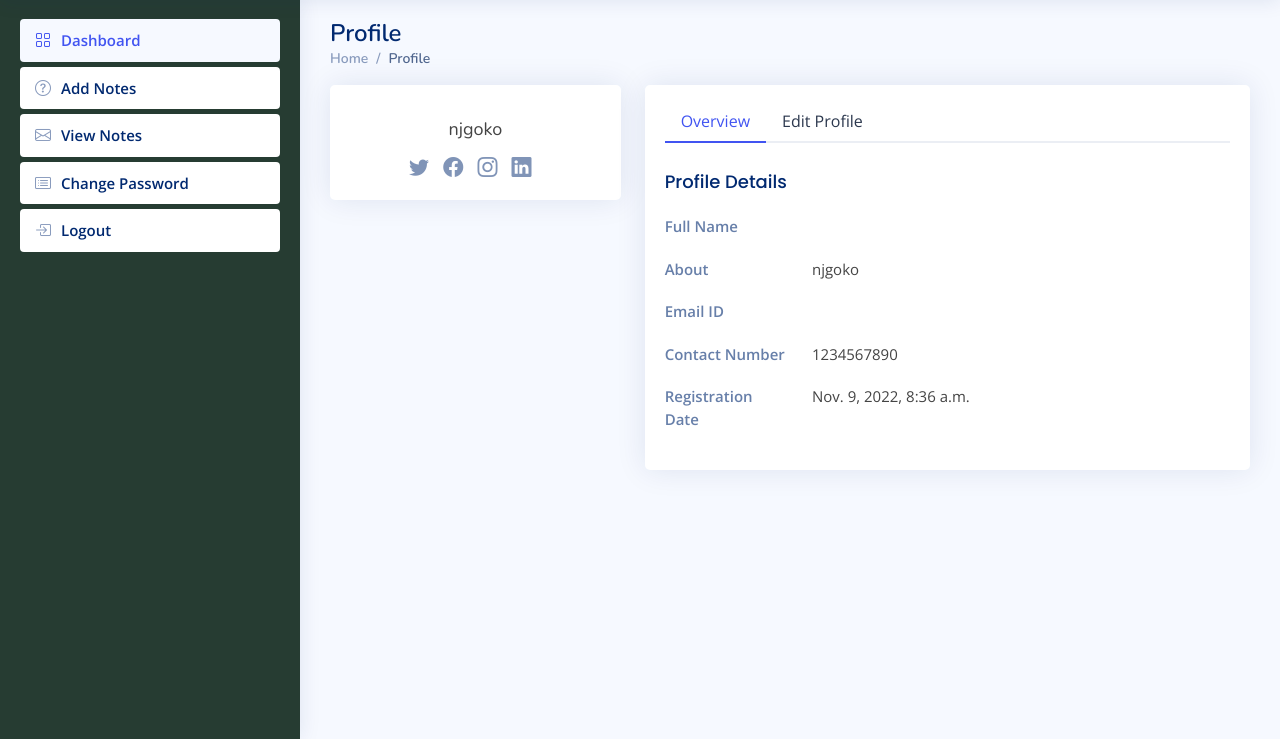
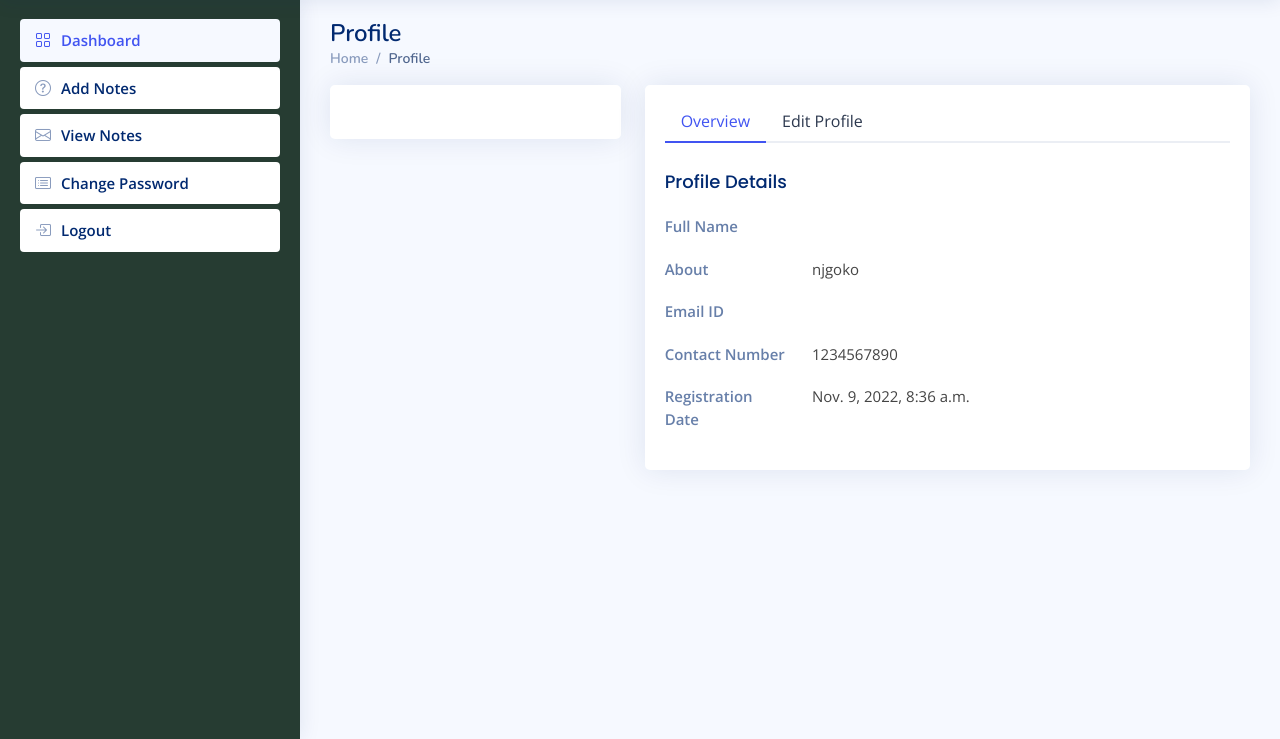
Before and after one commit to MuneeraMM/enotes-mngmnt-sym, a Django app: template enotes/templates/profile.html in a window 1280 px wide. Shown: the part 61-800 px from the top of the page. Run offline with Django 4.2, Linux system fonts and the light colour scheme; the template is opened without the code that fills it: values that come from a table or form of the project are taken from there, others are empty; data comes from the database, SQL or seed files in the repository; both versions use the stored data as it was after the commit; some libraries are stand-ins or nearby versions.

Commit message:
small change

```diff
--- a/enotes/templates/profile.html
+++ b/enotes/templates/profile.html
@@ -19,13 +19,13 @@
                 <div class="card-body profile-card pt-4 d-flex flex-column align-items-center">
 
                     <h2>{{user.first_name}} {{user.last_name}}</h2>
-                    <h3>{{signup.About}}</h3>
-                    <div class="social-links mt-2">
+                    <!-- <h3>{{signup.About}}</h3> -->
+                    <!-- <div class="social-links mt-2">
                         <a href="#" class="twitter"><i class="bi bi-twitter"></i></a>
                         <a href="#" class="facebook"><i class="bi bi-facebook"></i></a>
                         <a href="#" class="instagram"><i class="bi bi-instagram"></i></a>
                         <a href="#" class="linkedin"><i class="bi bi-linkedin"></i></a>
-                    </div>
+                    </div> -->
                 </div>
             </div>
         </div>
@@ -137,7 +137,7 @@
 {% if error == "no" %}
      <script>
 	   alert('Profile has been Updated.');
-       window.location=('{% url 'profile' %}');
+       window.location=("{% url 'profile' %}");
      </script>
 {% endif %}
 
```
Also changed, not shown: enotes/db.sqlite3.
